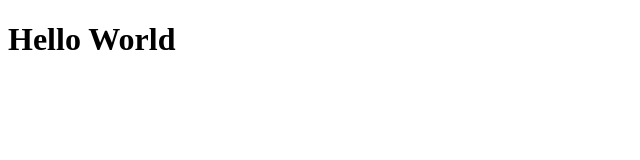
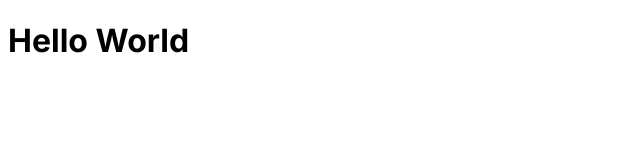
Before and after one commit to greyyT/mern-stack-dashboard, a React (Vite) app in the folder client/: page / in a window 1280 px wide. Shown: the top 160 px of the page, without its empty margins (0-640 px from the left). Built offline with nearby package versions, Linux system fonts and the light colour scheme.

Commit message:
feat(client): Import google fonts and inital styles

```diff
--- a/client/src/index.css
+++ b/client/src/index.css
@@ -0,0 +1,10 @@
+@import url('https://fonts.googleapis.com/css2?family=Inter:wght@400;600;700&family=Oswald:wght@400;500;600;700&display=swap');
+
+html,
+body,
+#root,
+.app {
+  height: 100%;
+  width: 100%;
+  font-family: 'Inter', sans-serif;
+}
```
